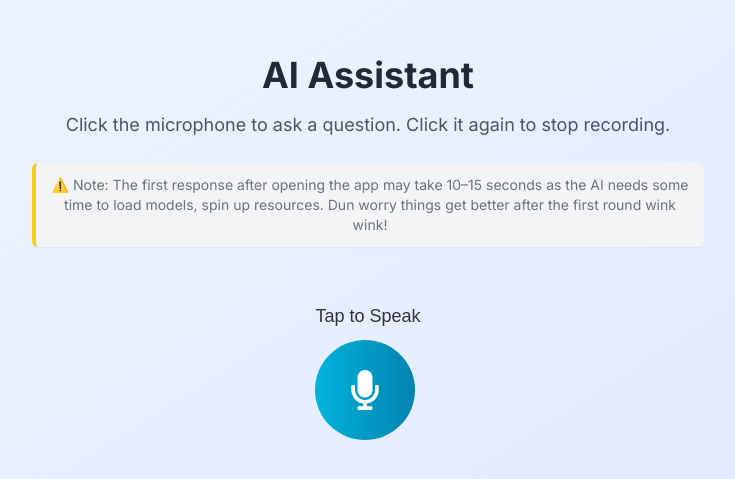
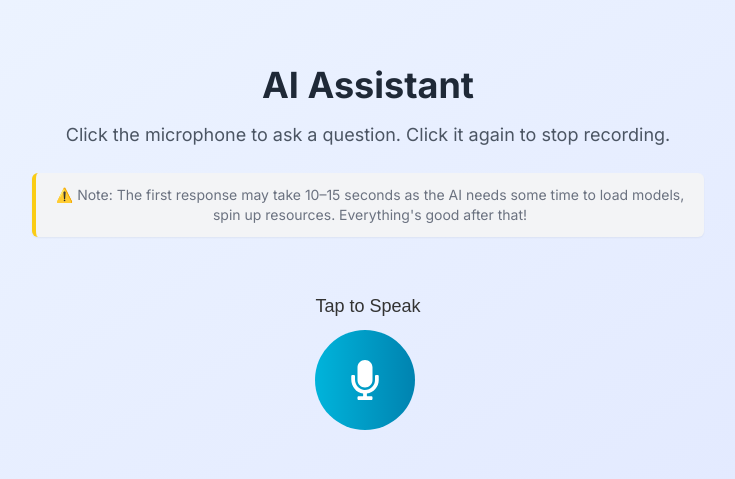
Before and after one commit to Kanishkk-1/VocalizeAI, a Next.js app: page / in a window 1280 px wide. Shown: the part 153-632 px from the top of the page, without its empty margins (272-1007 px from the left). Built offline with nearby package versions, Linux system fonts and the light colour scheme.

Commit message:
update disclaimer

```diff
--- a/app/page.js
+++ b/app/page.js
@@ -379,9 +379,8 @@ const handleBrowserTTS = (text) => {
             recording.
           </p>
           <p className="text-xs sm:text-sm text-gray-500 bg-gray-100 border-l-4 border-yellow-400 p-3 rounded-md max-w-2xl mx-auto mb-4 sm:mb-6 shadow-sm">
-            ⚠️ Note: The first response after opening the app may take 10–15
-            seconds as the AI needs some time to load models, spin up resources.
-            Dun worry things get better after the first round wink wink!
+            ⚠️ Note: The first response may take 10–15 seconds as the AI
+            needs some time to load models, spin up resources. Everything's good after that!
           </p>
 
           {/* Voice selection with mobile-optimized styling */}
```
